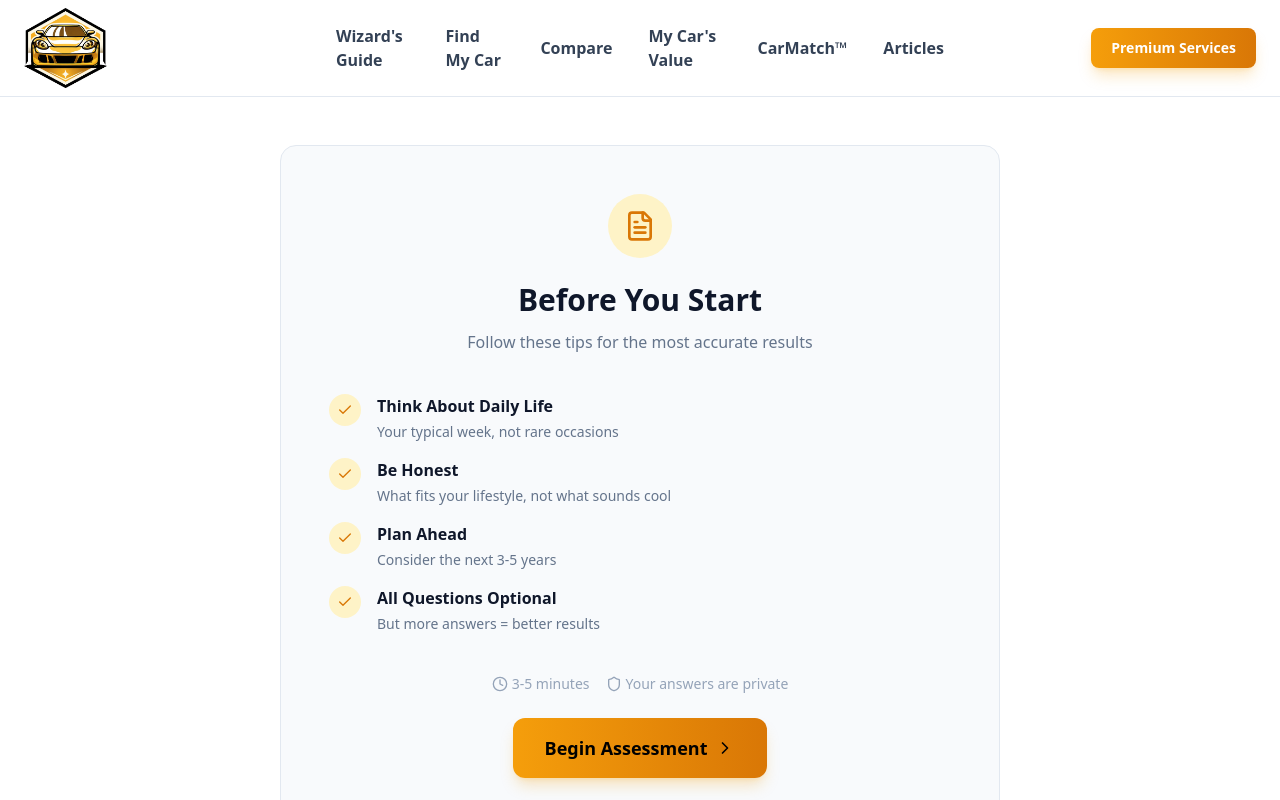
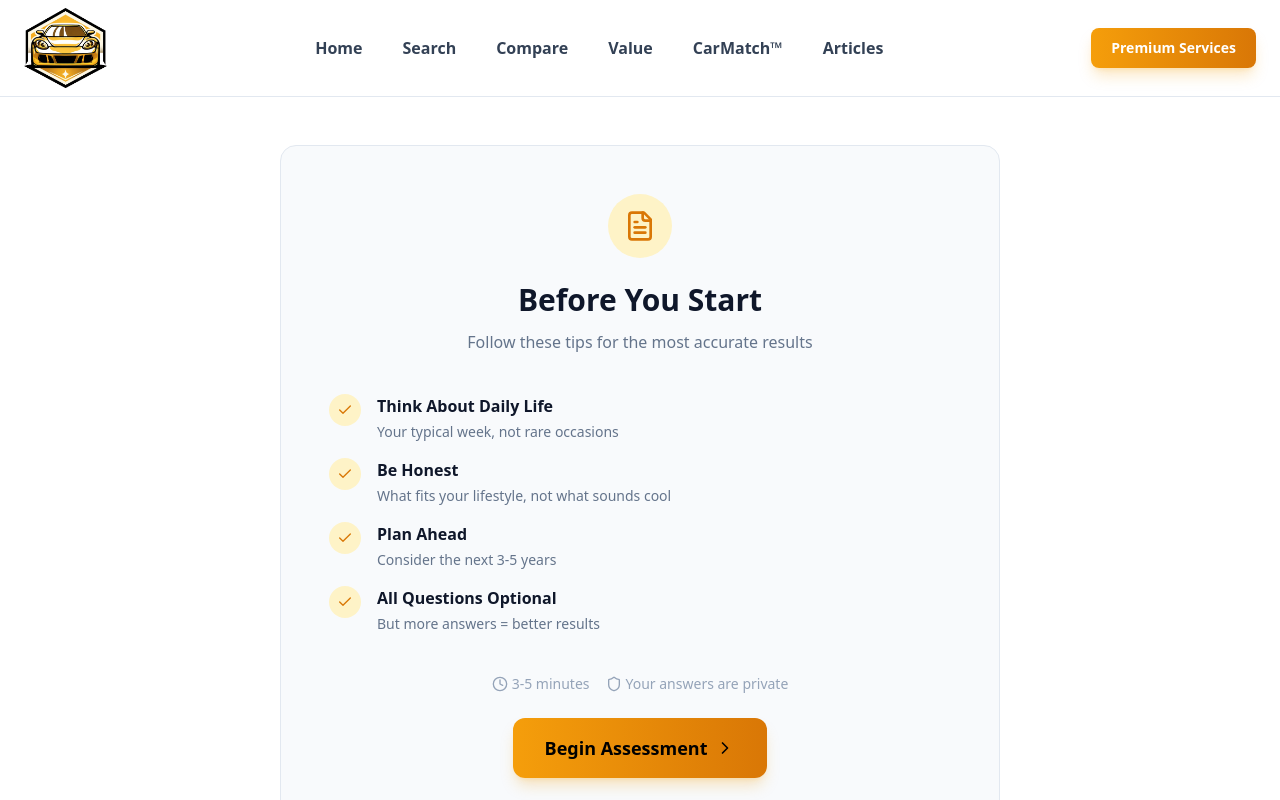
Before and after one commit to T-fps/autowizard, a Next.js app: page /quiz in a window 1280 px wide. Shown: the top 800 px of the page. Built offline with nearby package versions, Linux system fonts and the light colour scheme.

Commit message:
Add files via upload

```diff
--- a/app/components/shared/Navigation.tsx
+++ b/app/components/shared/Navigation.tsx
@@ -2,18 +2,18 @@
 
 import Link from 'next/link';
 import { useState } from 'react';
-import { X, Check, Send, Menu, Scale, Home, Car, DollarSign, Target, BookOpen, Sparkles } from 'lucide-react';
+import { X, Check, Send, Menu, Scale, Home, DollarSign, Target, BookOpen, Sparkles, Search } from 'lucide-react';
 
 const LOGO_SRC = "/logo.png";
 
 // Navigation items - single source of truth
 const navItems = [
-  { href: '/', label: "Wizard's Guide", shortLabel: 'Guide', icon: Home },
-  { href: '/brands', label: 'Find My Car', shortLabel: 'Find Car', icon: Car },
-  { href: '/compare', label: 'Compare', shortLabel: 'Compare', icon: Scale },
-  { href: '/value', label: "My Car's Value", shortLabel: 'Value', icon: DollarSign },
-  { href: '/quiz', label: 'CarMatch™', shortLabel: 'CarMatch™', icon: Target },
-  { href: '/blog', label: 'Articles', shortLabel: 'Articles', icon: BookOpen },
+  { href: '/', label: 'Home', icon: Home },
+  { href: '/brands', label: 'Search', icon: Search },
+  { href: '/compare', label: 'Compare', icon: Scale },
+  { href: '/value', label: 'Value', icon: DollarSign },
+  { href: '/quiz', label: 'CarMatch™', icon: Target },
+  { href: '/blog', label: 'Articles', icon: BookOpen },
 ];
 
 export default function Navigation() {
@@ -41,28 +41,30 @@ export default function Navigation() {
         <div className="max-w-7xl mx-auto px-4 md:px-6 py-2">
           <div className="flex items-center justify-between">
             {/* Logo */}
-            <Link href="/" className="flex items-center gap-3 group" onClick={closeMobileMenu}>
+            <Link href="/" className="flex-shrink-0" onClick={closeMobileMenu}>
               <img src={LOGO_SRC} alt="Auto Wizard" className="h-14 md:h-20 w-auto" />
             </Link>
 
-            {/* Desktop Navigation - Hidden on mobile */}
-            <nav className="hidden lg:flex absolute left-1/2 transform -translate-x-1/2 items-center gap-1">
+            {/* Desktop Navigation - Centered between logo and CTA */}
+            <nav className="hidden md:flex items-center justify-center flex-1 px-4">
+              <div className="flex items-center gap-1 lg:gap-2">
                 {navItems.map((item) => (
                   <Link
                     key={item.href}
                     href={item.href}
-                  className="px-3 xl:px-4 py-2 rounded-lg text-slate-700 font-bold hover:text-amber-600 hover:bg-amber-50 transition-all text-sm xl:text-base"
+                    className="px-3 lg:px-4 py-2 rounded-lg text-slate-700 font-bold hover:text-amber-600 hover:bg-amber-50 transition-all text-sm lg:text-base whitespace-nowrap"
                   >
                     {item.label}
                   </Link>
                 ))}
+              </div>
             </nav>
 
             {/* Right side: CTA + Mobile menu button */}
-            <div className="flex items-center gap-2 md:gap-3">
+            <div className="flex items-center gap-2 flex-shrink-0">
               <Link
                 href="/services"
-                className="hidden sm:block px-4 md:px-5 py-2 md:py-2.5 rounded-lg bg-gradient-to-r from-amber-500 to-amber-600 text-white font-bold hover:from-amber-400 hover:to-amber-500 transition-all shadow-lg shadow-amber-500/25 text-sm"
+                className="hidden sm:block px-4 lg:px-5 py-2 lg:py-2.5 rounded-lg bg-gradient-to-r from-amber-500 to-amber-600 text-white font-bold hover:from-amber-400 hover:to-amber-500 transition-all shadow-lg shadow-amber-500/25 text-sm whitespace-nowrap"
               >
                 Premium Services
               </Link>
@@ -70,7 +72,7 @@ export default function Navigation() {
               {/* Mobile Menu Button */}
               <button
                 onClick={() => setMobileMenuOpen(!mobileMenuOpen)}
-                className="lg:hidden p-2 rounded-lg text-slate-700 hover:text-amber-600 hover:bg-amber-50 transition-all"
+                className="md:hidden p-2 rounded-lg text-slate-700 hover:text-amber-600 hover:bg-amber-50 transition-all"
                 aria-label="Toggle menu"
                 aria-expanded={mobileMenuOpen}
               >
@@ -85,7 +87,7 @@ export default function Navigation() {
 
           {/* Mobile Dropdown Menu */}
           {mobileMenuOpen && (
-            <nav className="lg:hidden mt-3 pt-3 pb-2 border-t border-slate-200 animate-in slide-in-from-top-2 duration-200">
+            <nav className="md:hidden mt-3 pt-3 pb-2 border-t border-slate-200">
               <div className="grid grid-cols-2 gap-2">
                 {navItems.map((item) => (
                   <Link
@@ -95,7 +97,7 @@ export default function Navigation() {
                     className="flex items-center gap-3 px-4 py-3 rounded-xl text-slate-700 font-semibold hover:text-amber-600 hover:bg-amber-50 transition-all"
                   >
                     <item.icon className="w-5 h-5 text-amber-500" />
-                    <span>{item.shortLabel}</span>
+                    <span>{item.label}</span>
                   </Link>
                 ))}
               </div>
```
Lines whose indentation alone changed are shown as unchanged.
